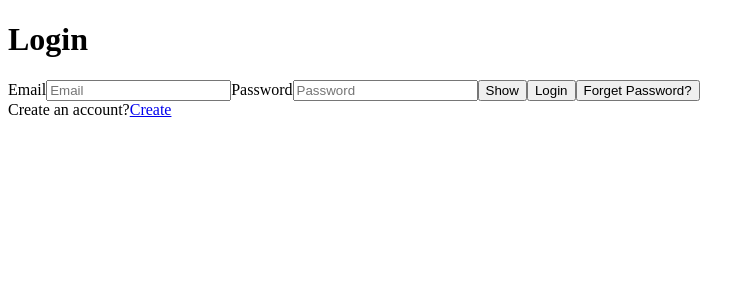
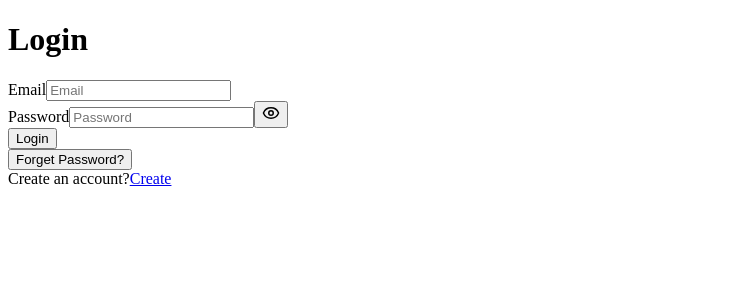
Before and after one commit to Shri-7o9/chat-app-frontend, a React app: page /login in a window 1280 px wide. Shown: the top 300 px of the page, without its empty margins (0-755 px from the left). Built offline with nearby package versions, Linux system fonts and the light colour scheme; no server answers; the HTML template or start-up script is replaced by a standard one.

Commit message:
Added user active status

```diff
--- a/src/components/ChatContainer.jsx
+++ b/src/components/ChatContainer.jsx
@@ -17,11 +17,13 @@ const formatTime=(dataString)=>{
 
 const ChatContainer=()=>{
     const dispatch=useDispatch()
-    const {selectedUser,messages,isMessagesLoading}=useSelector((state)=>state.chat)
-    const {authUser}=useSelector((state)=>state.auth)
+    const {selectedUser,messages,isMessagesLoading, isTyping}=useSelector((state)=>state.chat)
+    const {authUser, onlineUsers}=useSelector((state)=>state.auth)
 
     const [text,setText]=useState("")
     const messageEndRef=useRef(null)
+
+    const isOnline= onlineUsers.includes(selectedUser?._id)
 
     useEffect(()=>{
         if(selectedUser?._id){
@@ -53,13 +55,8 @@ const ChatContainer=()=>{
     return(
         <>
             <div>
-                <img src={authUser?.profilePic||"/avatar-placeholder.png"} alt="me"/>
-                <span>{authUser?.fullName}</span>
-            </div>
-
-            <div>
                 <h2>{selectedUser.fullName}</h2>
-                <p>Active</p>
+                <p>{isOnline ? "Active":"Offline"}</p>
             </div>
 
             <div>
@@ -93,10 +90,14 @@ const ChatContainer=()=>{
                      )
                 })}
 
-                <div>
-                    <img src={selectedUser.profilePic||"/avatar-placeholder.png"} alt=""/>
-                    {selectedUser.fullName} is typing
-                </div>
+                {isTyping && (
+                    <div>
+                        <img src={selectedUser.profilePic||"/avatar-placeholder.png"} alt=""/>
+                        {selectedUser.fullName} is typing
+                    </div>
+
+                )}
+
 
                 <div ref={messageEndRef}/>
             </div>
--- a/src/pages/HomePage.jsx
+++ b/src/pages/HomePage.jsx
@@ -1,7 +1,12 @@
+import { useSelector } from "react-redux";
+import ChatContainer from "../components/ChatContainer"
+
 const HomePage = () => {
+  const {selectedUser}=useSelector((state)=>state.chat)
+
   return (
-    <div>
-       HomePage
+    <div >
+      {selectedUser?<ChatContainer/>:<div>Select a user to start chatting</div>}
     </div>
   )
 }
--- a/src/pages/LogInPage.jsx
+++ b/src/pages/LogInPage.jsx
@@ -1,8 +1,10 @@
 import { useState } from "react"
-import { Link } from "react-router"
+import { Link, Navigate } from "react-router"
 import toast from "react-hot-toast"
 import { useDispatch, useSelector } from "react-redux"
 import { forgetPassword, login } from "../stores/authSlice";
+import { Eye, EyeOff } from "lucide-react";
+
 
 
 const LogInPage = () => {
@@ -74,6 +76,8 @@ const LogInPage = () => {
           value={formData.email}
           onChange={(e)=>setFormData({...formData,email:e.target.value})}
         />
+
+        <div>
         <label>Password</label>
         <input
           type={showPassword?"text":"password"}
@@ -82,14 +86,19 @@ const LogInPage = () => {
           onChange={(e)=>setFormData({...formData,password:e.target.value})}
         />
         <button type="button" onClick={()=>setShowPassword(!showPassword)}>
-          {showPassword?"Hide":"Show"}
+          {showPassword ? <EyeOff size={18} /> : <Eye size={18} />}
         </button>
+      </div>
+        <div>
           <button type="submit" disabled={isLoggingIn}>
             {isLoggingIn?"Logging in...":"Login"}
           </button>
+        </div>
+        <div>
           <button type="button" onClick={()=>setShowForgetPassword(true)}>
             Forget Password?
           </button>
+        </div>
 
       </form>
 
--- a/src/stores/chatSlice.js
+++ b/src/stores/chatSlice.js
@@ -53,6 +53,7 @@ const chatSlice = createSlice({
     selectedUser: null,
     isUsersLoading: false,
     isMessagesLoading: false,
+    isTyping: false,
   },
   reducers: {
     setSelectedUser: (state, action) => {
@@ -61,6 +62,9 @@ const chatSlice = createSlice({
     },
     addMessage: (state, action) => {
       state.messages.push(action.payload);
+    },
+    setIsTyping: (state, action) => {
+      state.isTyping = action.payload;
     },
   },
   extraReducers: (builder) => {
@@ -92,5 +96,5 @@ const chatSlice = createSlice({
   },
 });
 
-export const { setSelectedUser, addMessage } = chatSlice.actions;
+export const { setSelectedUser, addMessage, setIsTyping } = chatSlice.actions;
 export default chatSlice.reducer;
```
Lines whose indentation alone changed are shown as unchanged.
